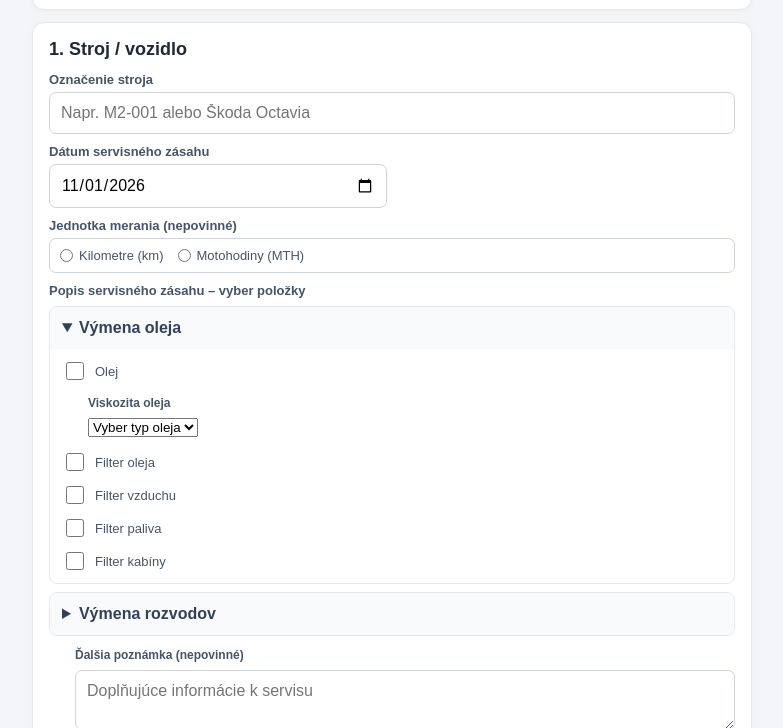
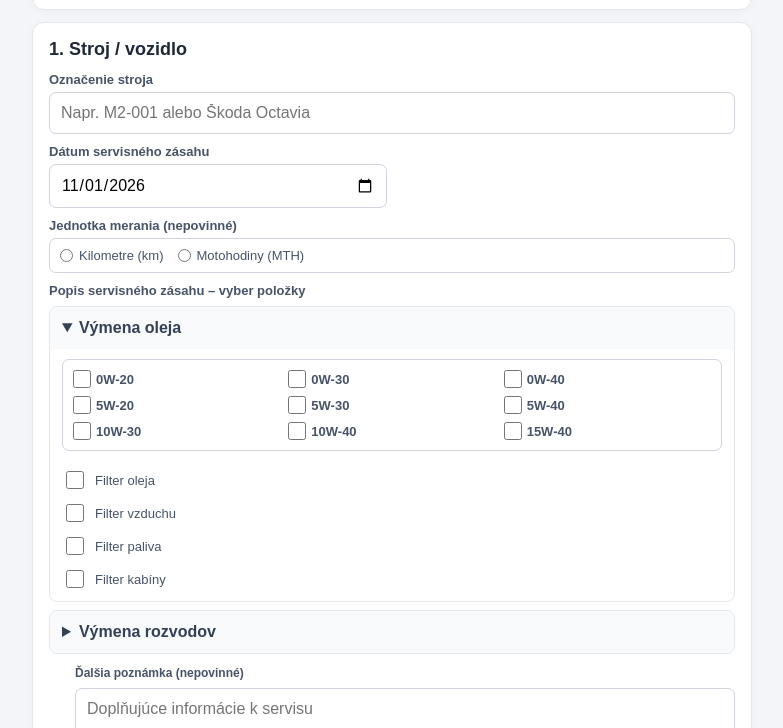
Before and after one commit to lukyno24-hub/SERVISNI-STITOK, a plain HTML site: page index.html in a window 1280 px wide. Both pictures are taken after a click on the heading "Výmena oleja". Shown: the part 478-1206 px from the top of the page, without its empty margins (248-1031 px from the left). Drawn offline with Linux system fonts and the light colour scheme.

Commit message:
Nahradit viskozitu oleja priamym zaskrtavacim vyberom

```diff
--- a/index.html
+++ b/index.html
@@ -42,6 +42,9 @@ button{border:0;border-radius:8px;padding:12px 14px;font-size:15px;font-weight:b
 .period-choice{display:grid;grid-template-columns:repeat(3,minmax(0,1fr));gap:8px;padding:10px;border:1px solid #cfd4dc;border-radius:7px;background:#fff}
 .period-choice label{display:flex;align-items:center;gap:5px;font-size:13px;margin:0;white-space:nowrap}
 .period-choice input{width:15px;height:15px;margin:0;accent-color:var(--green)}
+.oil-grade-choice{display:grid;grid-template-columns:repeat(3,minmax(0,1fr));gap:8px;padding:10px;border:1px solid #cfd4dc;border-radius:7px;background:#fff;margin-bottom:8px}
+.oil-grade-choice label{display:flex;align-items:center;gap:5px;font-size:13px;margin:0;white-space:nowrap}
+.oil-grade-choice input{width:15px;height:15px;margin:0;accent-color:var(--green)}
 .next-date-result{margin-top:8px;font-size:13px;color:#344054}
 .next-date-result strong{font-size:14px;color:var(--green)}
 .service-picker{min-width:0}
@@ -157,19 +160,17 @@ button{border:0;border-radius:8px;padding:12px 14px;font-size:15px;font-weight:b
 <details class="service-group">
 <summary>Výmena oleja</summary>
 <div class="service-options">
-<label><input type="checkbox" name="servicePart" data-group="Výmena oleja" value="Olej" id="oilCheck"> Olej</label>
-<div class="service-extra"><label for="oilType">Viskozita oleja</label><select id="oilType">
-<option value="">Vyber typ oleja</option>
-<option value="0W-20">0W-20</option>
-<option value="0W-30">0W-30</option>
-<option value="0W-40">0W-40</option>
-<option value="5W-20">5W-20</option>
-<option value="5W-30">5W-30</option>
-<option value="5W-40">5W-40</option>
-<option value="10W-30">10W-30</option>
-<option value="10W-40">10W-40</option>
-<option value="15W-40">15W-40</option>
-</select></div>
+<div class="oil-grade-choice">
+ <label><input type="checkbox" name="servicePart" data-group="Výmena oleja" value="Olej 0W-20"> 0W-20</label>
+ <label><input type="checkbox" name="servicePart" data-group="Výmena oleja" value="Olej 0W-30"> 0W-30</label>
+ <label><input type="checkbox" name="servicePart" data-group="Výmena oleja" value="Olej 0W-40"> 0W-40</label>
+ <label><input type="checkbox" name="servicePart" data-group="Výmena oleja" value="Olej 5W-20"> 5W-20</label>
+ <label><input type="checkbox" name="servicePart" data-group="Výmena oleja" value="Olej 5W-30"> 5W-30</label>
+ <label><input type="checkbox" name="servicePart" data-group="Výmena oleja" value="Olej 5W-40"> 5W-40</label>
+ <label><input type="checkbox" name="servicePart" data-group="Výmena oleja" value="Olej 10W-30"> 10W-30</label>
+ <label><input type="checkbox" name="servicePart" data-group="Výmena oleja" value="Olej 10W-40"> 10W-40</label>
+ <label><input type="checkbox" name="servicePart" data-group="Výmena oleja" value="Olej 15W-40"> 15W-40</label>
+</div>
 <label><input type="checkbox" name="servicePart" data-group="Výmena oleja" value="Filter oleja"> Filter oleja</label>
 <label><input type="checkbox" name="servicePart" data-group="Výmena oleja" value="Filter vzduchu"> Filter vzduchu</label>
 <label><input type="checkbox" name="servicePart" data-group="Výmena oleja" value="Filter paliva"> Filter paliva</label>
@@ -632,7 +633,6 @@ function buildServiceDescription(){
   const group=el.dataset.group;
   if(!groups.has(group)) groups.set(group,[]);
   let item=el.value;
-  if(el.id==="oilCheck" && $('oilType').value.trim()) item+= " ("+$('oilType').value.trim()+")";
   if(el.id==="fluidCheck") item+= " ("+$('fluidType').value+")";
   groups.get(group).push(item);
  });
@@ -729,7 +729,6 @@ function clearForm(){
  $('nextDateDisplay').textContent="Vyber obdobie";
  $('nextKm').value="";
  document.querySelectorAll('input[name="servicePart"]').forEach(el=>el.checked=false);
- $('oilType').value="";
  $('fluidType').value="DOT 4";
  $('extraNote').value="";
  render();
@@ -770,13 +769,9 @@ document.querySelectorAll('input[name="nextPeriod"]').forEach(el=>el.addEventLis
 $('date').addEventListener('input',()=>{updateNextDate();render()});
 $('date').addEventListener('change',()=>{updateNextDate();render()});
 // Náhľad štítku sa aktualizuje okamžite pri každom výbere alebo zmene servisnej položky.
-document.querySelectorAll('input[name="servicePart"],#oilType,#fluidType,#extraNote,#date,#current,#nextDate,#nextKm').forEach(el=>{
+document.querySelectorAll('input[name="servicePart"],#fluidType,#extraNote,#date,#current,#nextDate,#nextKm').forEach(el=>{
  el.addEventListener('input',render);
  el.addEventListener('change',render);
-});
-$('oilType').addEventListener('change',()=>{
- if($('oilType').value) $('oilCheck').checked=true;
- render();
 });
 updateUnitLabels();
 </script>
```
